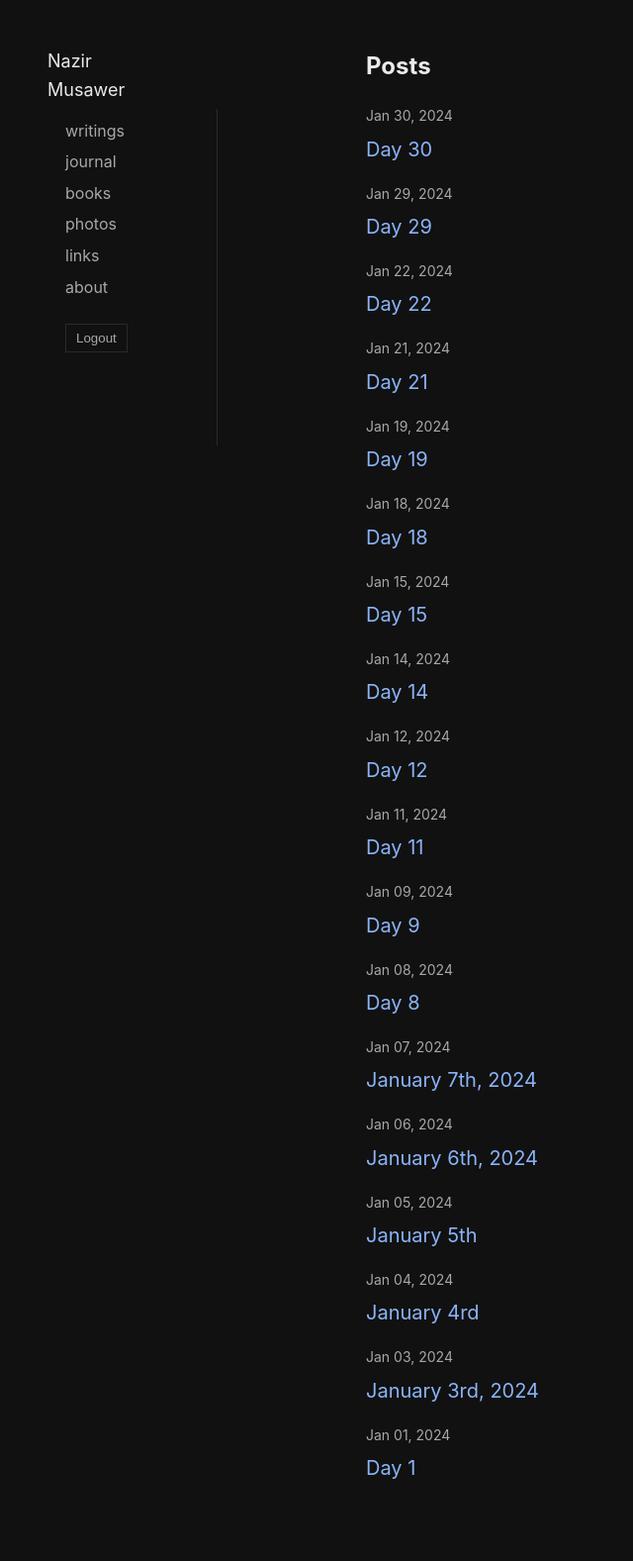
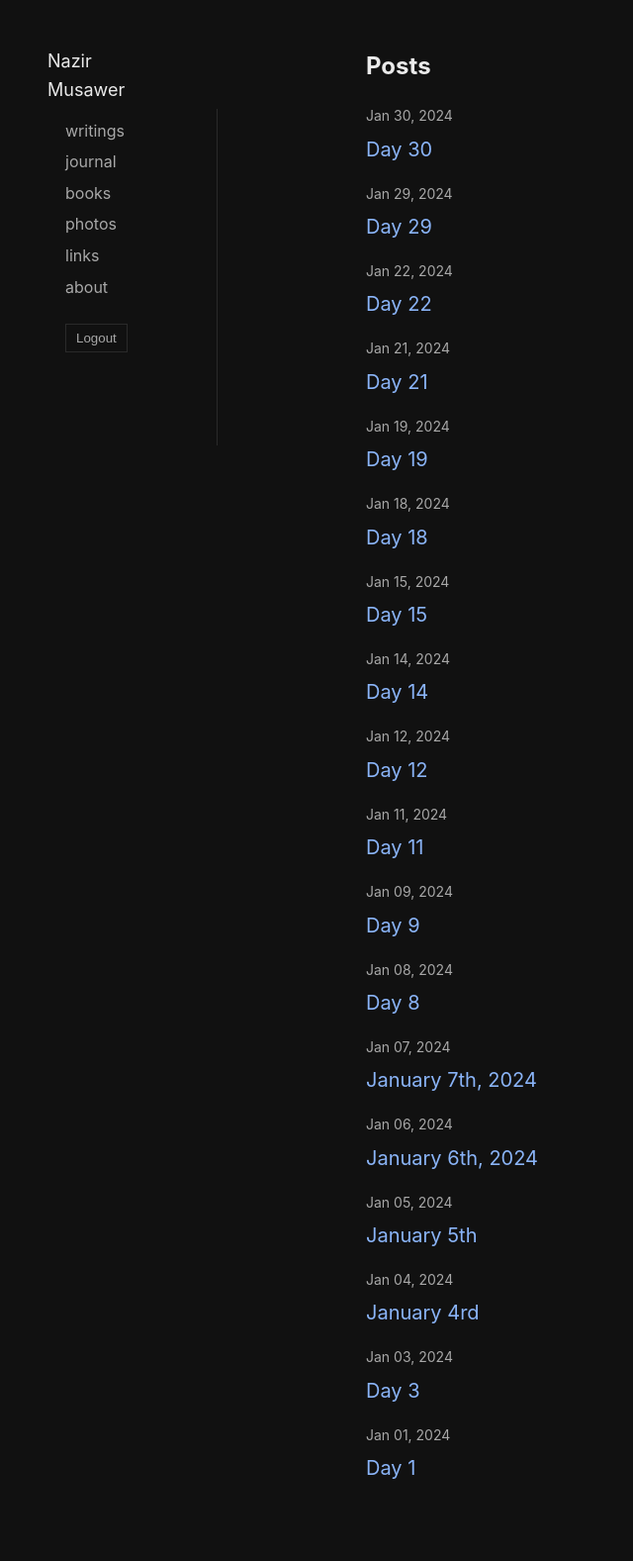
Before and after one commit to nazirmusawer/nazirmusawer.github.io, a Jekyll site: the page built from journal.md, in a window 1280 px wide. Shown: the whole page at 99% size, without its empty margins (0-640 px from the left). Built offline with Jekyll 4.4.1, drawn with Linux system fonts in a browser that asks for light colours.

Commit message:
Update 2024-01-03-jan-3.md

```diff
--- a/_posts/2024-01-03-jan-3.md
+++ b/_posts/2024-01-03-jan-3.md
@@ -1,6 +1,6 @@
 ---
 layout: post
-title: January 3rd, 2024
+title: Day 3
 date: 2024-01-03
 ---
 
```
